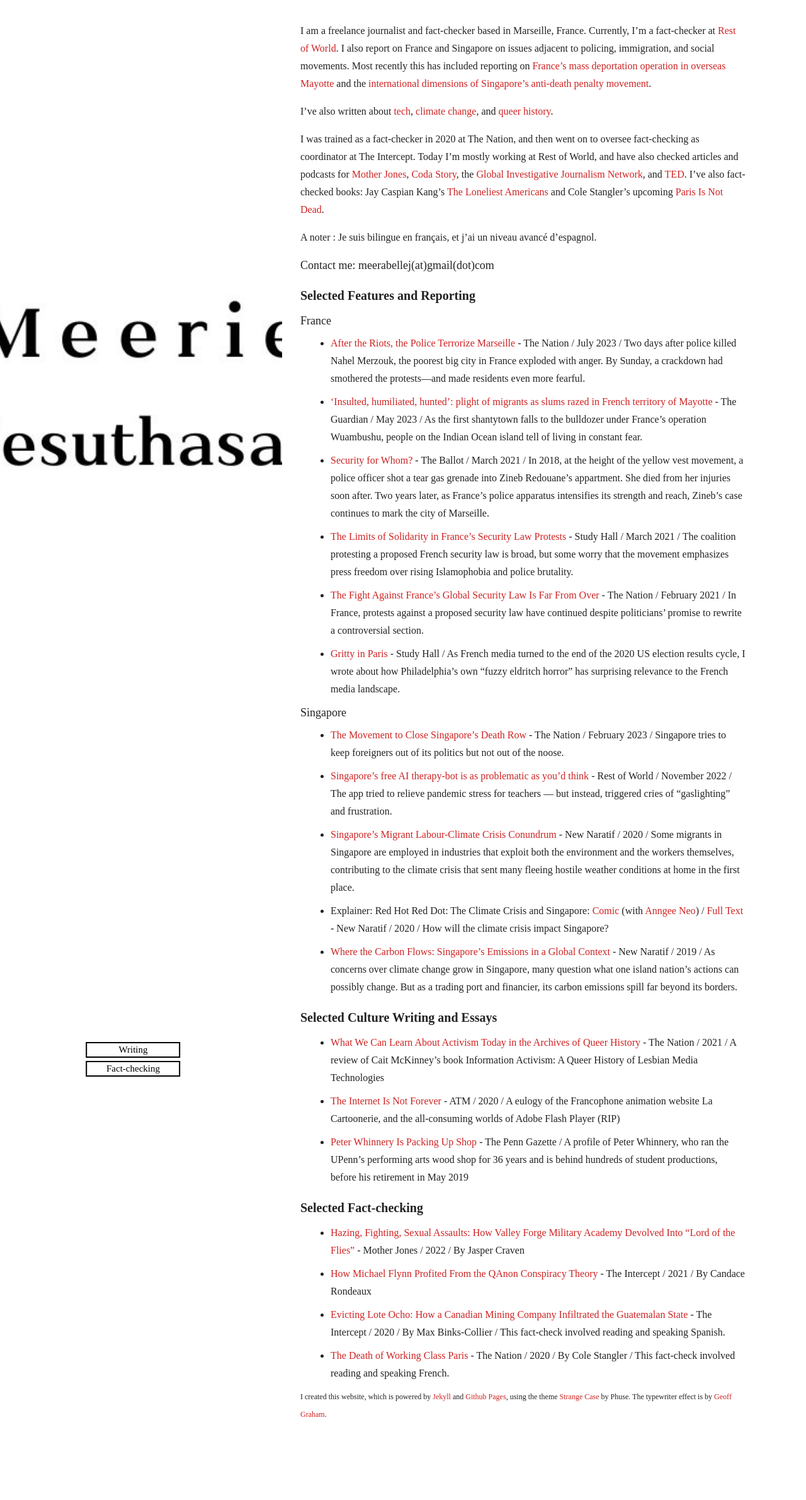
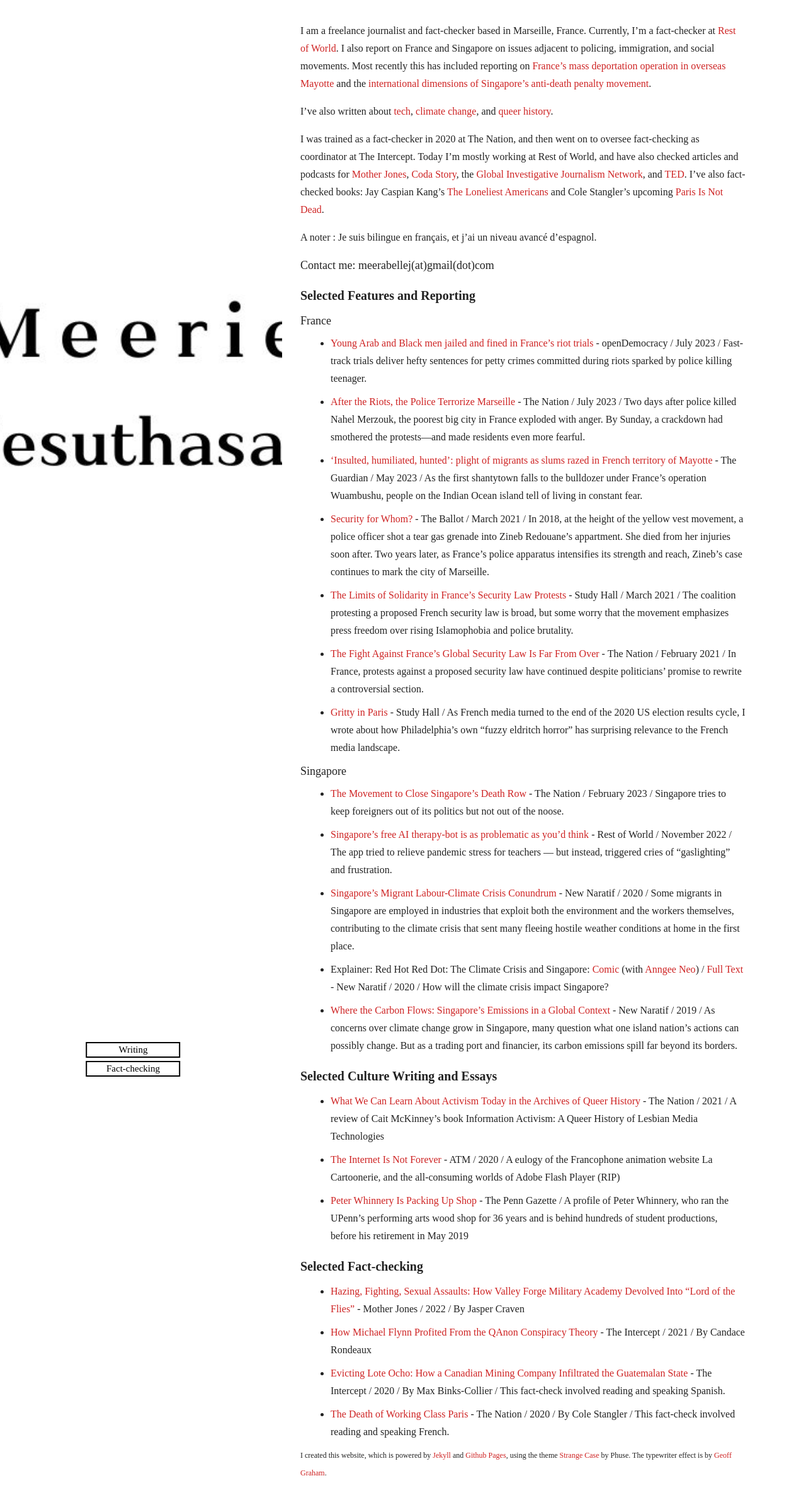
Before and after one commit to meerabellejesuthasan/meerabellejesuthasan.github.io, a Jekyll site: the page built from index.md, in a window 1280 px wide. Shown: the top 2381 px of the page at 63% size. Built offline with Jekyll 4.4.1, drawn with Linux system fonts in a browser that asks for light colours; nearby versions of some CDN libraries; some web fonts are replaced; Markdown is read by kramdown in place of the engine named in the settings.

Commit message:
added opendemocracy article

```diff
--- a/index.md
+++ b/index.md
@@ -14,6 +14,7 @@ A noter : Je suis bilingue en français, et j'ai un niveau avancé d'espagnol.
 <h1 id="writing">Selected Features and Reporting </h1>
 <h2>France</h2>
 
+* [Young Arab and Black men jailed and fined in France’s riot trials](https://www.opendemocracy.net/en/5050/france-riots-nahel-marseille-arab-black-race-police-violence-trial/) - openDemocracy / July 2023 / Fast-track trials deliver hefty sentences for petty crimes committed during riots sparked by police killing teenager.
 * [After the Riots, the Police Terrorize Marseille](https://www.thenation.com/article/world/france-marseille-police-nahel/) - The Nation / July 2023 / Two days after police killed Nahel Merzouk, the poorest big city in France exploded with anger. By Sunday, a crackdown had smothered the protests—and made residents even more fearful.
 * [‘Insulted, humiliated, hunted’: plight of migrants as slums razed in French territory of Mayotte](https://www.theguardian.com/global-development/2023/may/31/insulted-humiliated-hunted-plight-of-migrants-as-slums-razed-in-french-territory-of-mayotte) - The Guardian / May 2023 / As the first shantytown falls to the bulldozer under France’s operation Wuambushu, people on the Indian Ocean island tell of living in constant fear.
 * [Security for Whom?](https://www.theballot.world/articles/security-for-who) - The Ballot / March 2021 / In 2018, at the height of the yellow vest movement,  a police officer shot a tear gas grenade into Zineb Redouane's appartment. She died from her injuries soon after. Two years later, as France’s police apparatus intensifies its strength and reach, Zineb's case continues to mark the city of Marseille.
```
